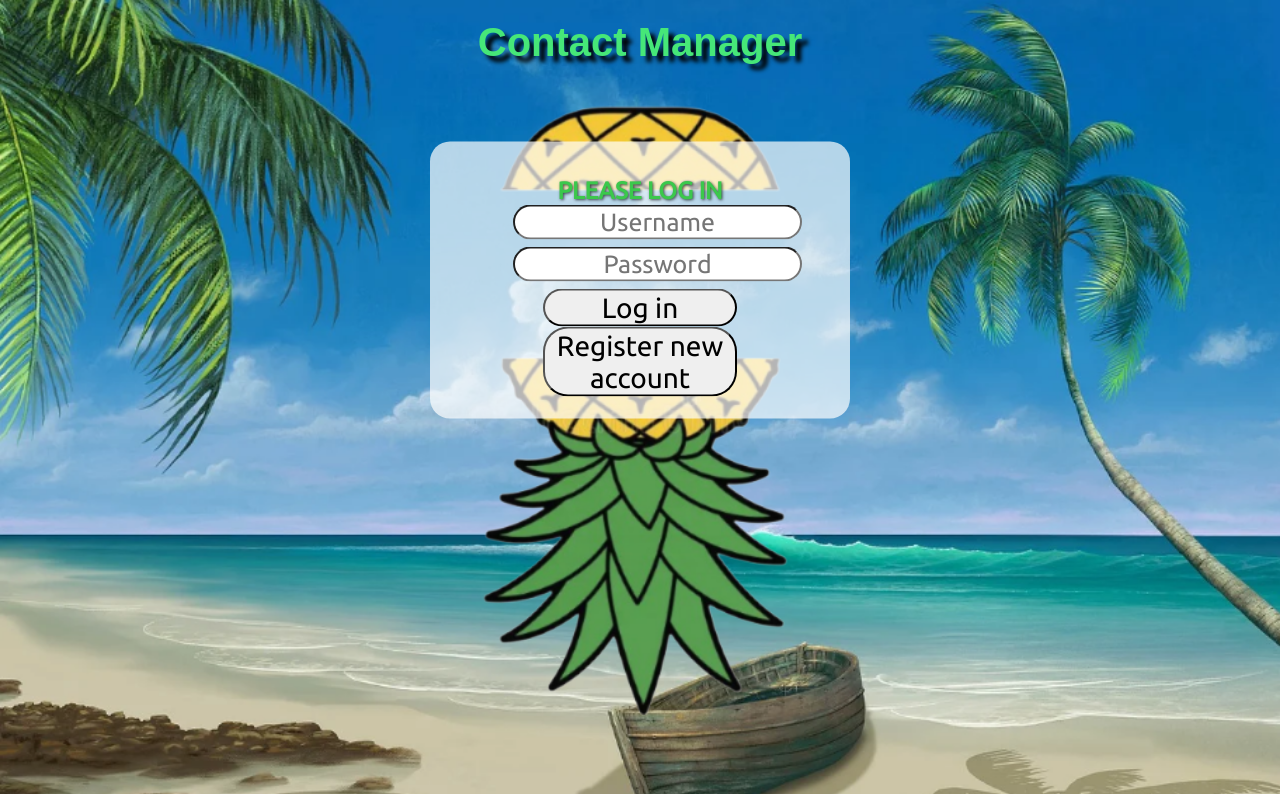
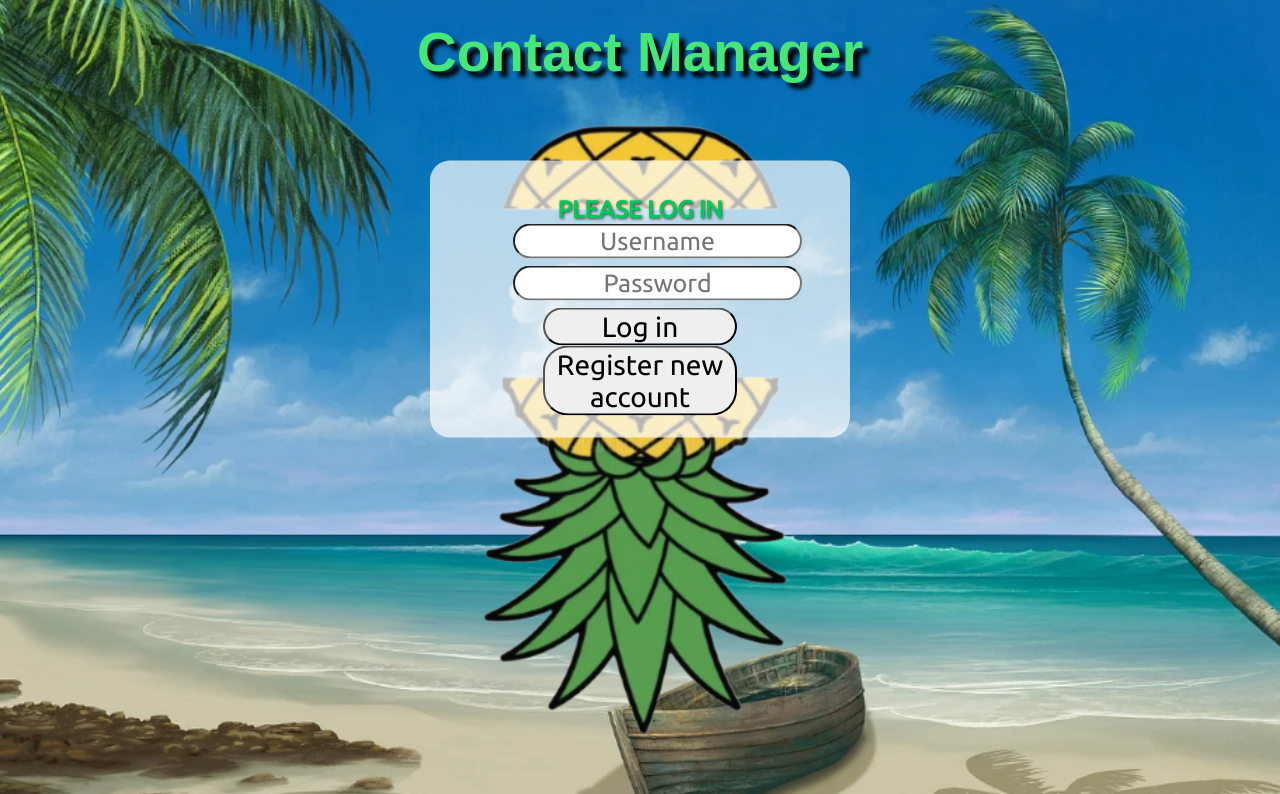
Before and after one commit to faithmunar/LAMP-stack-project, a PHP site: page /index.html in a window 1280 px wide. Shown: the top 794 px of the page. Run offline with PHP 8.4, Linux system fonts and the light colour scheme; some web fonts are replaced.

Commit message:
changes to title size

```diff
--- a/html/css/styles.css
+++ b/html/css/styles.css
@@ -9,7 +9,7 @@ body
 
 #title
 {
-    font-size: 40px;
+    font-size: 55px;
     width: 100%;
     margin: 20px 0;
     text-align: center;
@@ -158,7 +158,7 @@ input[type="text"],input[type="password"]
     margin-left: 5%;
     margin-bottom: 2%;
     font-family: 'Ubuntu', sans-serif;
-    color: #3BC84C;
+    color: #00ca5b;
 }
 
 #loginResult
```
